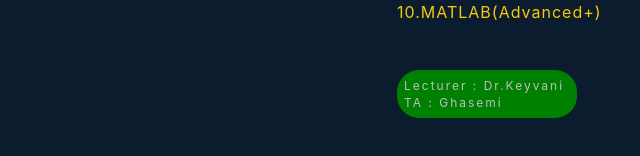
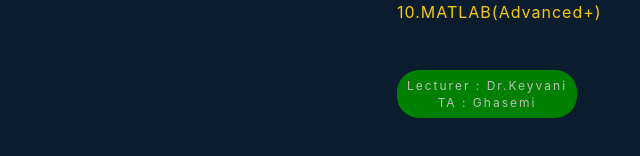
Before and after one commit to koroshkorosh2/koroshmatlab, a plain HTML site: page index.html in a window 1280 px wide. Shown: the part 620-776 px from the top of the page, 363-1003 px from the left. Drawn offline with nearby package versions, Linux system fonts and the light colour scheme; a script that the page names is missing.

Commit message:
Update index.html

```diff
--- a/index.html
+++ b/index.html
@@ -58,7 +58,7 @@ body {
         <div class="links w-row">
           <div class="column w-col w-col-4">
             <a href='https://github.com/koroshkorosh1/-My-CV/raw/main/CV.pdf'>
-              <div class="text-block-2" style="background-color: green;color: #bdbdbd ;padding: 7px;border-radius: 22px;width: 180px;text-align: left ;line-height: 17px;margin-top:10px;">
+              <div class="text-block-2" style="background-color: green;color: #bdbdbd ;padding: 7px;border-radius: 22px;width: 180px;text-align: Center ;line-height: 17px;margin-top:10px;">
                 Lecturer : Dr.keyvani
                 <br/><span style="color: #bdbdbd">TA : Ghasemi</span>
               </div>
```
